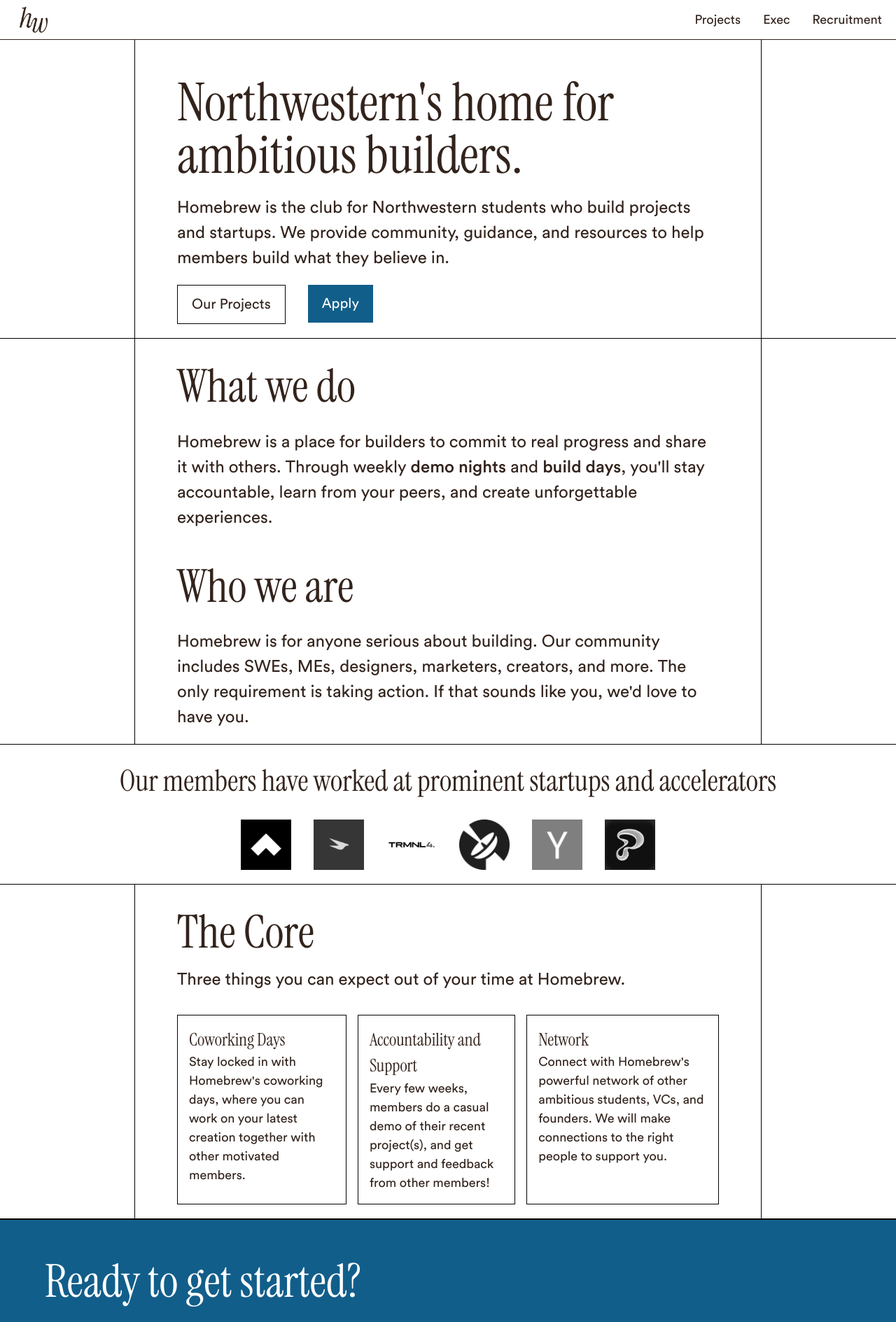
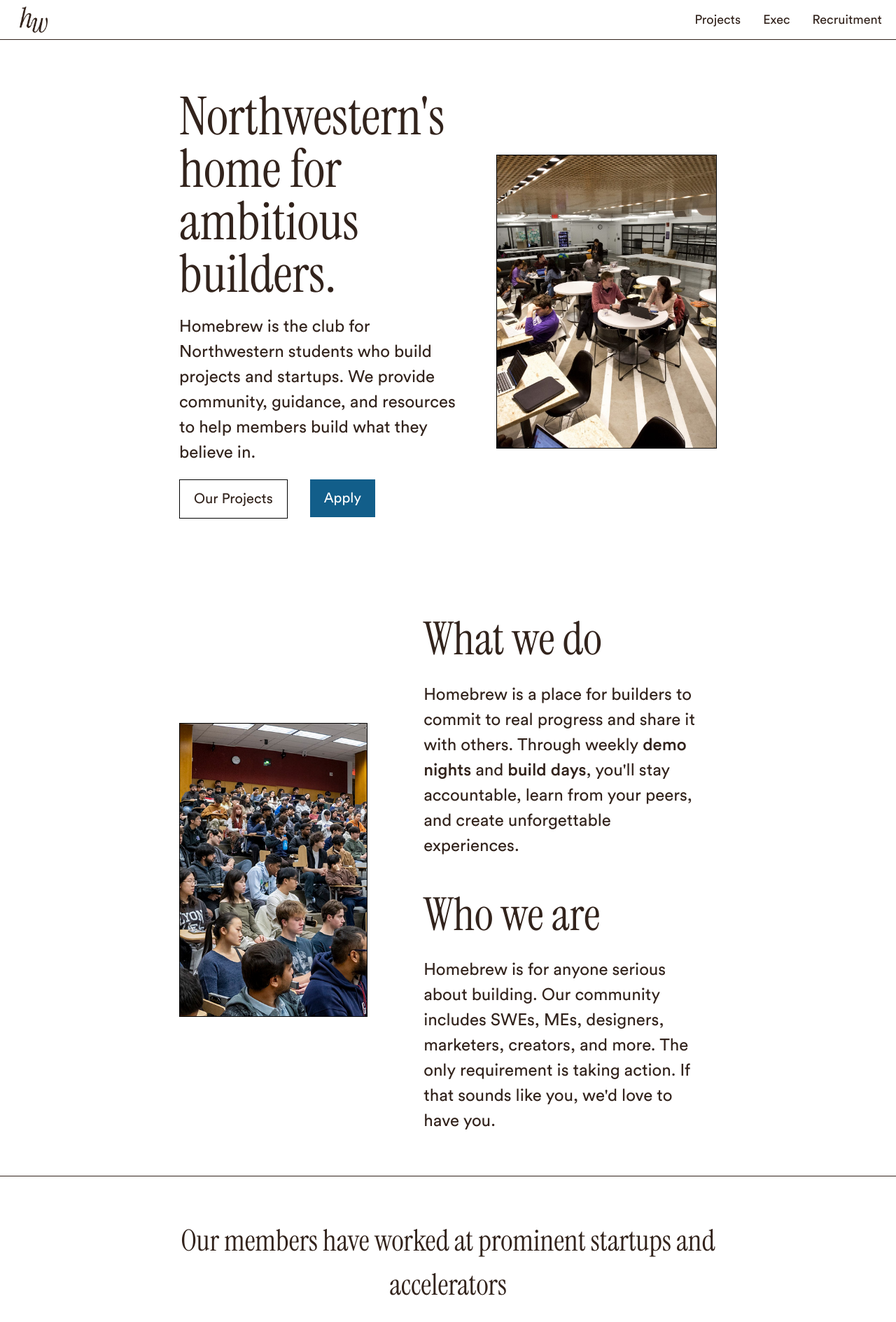
Before and after one commit to homebrew-ai-club/homebrew-website, a Next.js app: page / in a window 1280 px wide. Shown: the top 1889 px of the page at 70% size. Built offline with nearby package versions, Linux system fonts and the light colour scheme.

Commit message:
added stock images

```diff
--- a/src/app/page.tsx
+++ b/src/app/page.tsx
@@ -42,25 +42,13 @@
 export default function Home() {
   const router = useRouter();
 
-  const mainCols = 14;
-  const sideCols = (20 - mainCols) / 2;
-
-  const section1rows = 4;
-  const section2rows = 3;
-  const carouselRows = 2;
-  const section3rows = 4;
-
   return (
-    <div className="flex flex-col w-[100vw]">
-      <div className="min-h-[150vh] w-full flex flex-col md:grid md:[grid-template-columns:repeat(20,minmax(0,1fr))] px-0">
-        {/** Hidden left side */}
-        <div className={`hidden md:block md:row-span-4 md:col-span-3 border-b border-black`}></div>
-        {/** Central hero */}
-        <div className={`md:row-span-4 md:col-[span_14] md:border-l md:border-r border-b border-black md:px-15 p-5 flex flex-col items-center justify-center`}>
-          <div className="flex flex-col gap-5">
-            <h1 className="x0 text-wrap mt-8">
-              Northwestern's home for ambitious builders.
-            </h1>
+    <div className="flex flex-col gap-10 w-[100vw]">
+      {/** Hero: text left, image right */}
+      <section className="flex md:flex-row flex-col gap-5">
+        <div className="md:px-[20vw] p-5 py-10 md:py-16 flex flex-col md:flex-row items-center gap-8">
+          <div className="md:w-4/7 flex flex-col gap-5">
+            <h1 className="x0 text-wrap mt-2">Northwestern's home for ambitious builders.</h1>
             <p className="x1">
               Homebrew is the club for Northwestern students who build projects and startups. We provide community, guidance, and resources to help members build what they believe in.
             </p>
@@ -77,13 +65,36 @@
               </div>
             </div>
           </div>
+          <div className="md:w-3/7 w-full">
+            <div className="relative w-full h-[260px] md:h-[420px] border border-black">
+              <Image
+                src="/images/the_garage_sample_photo.jpg"
+                alt="Students collaborating at The Garage"
+                fill
+                sizes="(max-width: 768px) 100vw, 50vw"
+                className="object-cover"
+              />
             </div>
-        {/** Hidden right side */}
-        <div className={`hidden md:block md:row-span-4 md:col-span-3 border-b border-black`}></div>
+          </div>
+        </div>
+      </section>
 
-        {/** Hidden left side */}
-        <div className={`hidden md:block md:row-span-3 md:col-span-3 border-b border-black`}></div>
-        <div className={`md:row-span-3 md:col-[span_14] md:border-l md:border-r border-b border-black md:px-15 p-5 md:gap-3 flex flex-col items-center justify-center`}>
+      {/** Intro copy */}
+      <section className="flex flex-row gap-15 md:px-[20vw] items-center">
+        <div className="flex-1 w-3/7">
+          <div className="relative w-full h-[260px] md:h-[420px] border border-black">
+            <Image
+              src="/images/wildhacks_image.jpg"
+              alt="Students at Wildhacks"
+              fill
+              className="object-cover"
+              sizes="(max-width: 768px) 100vw, 50vw"
+              priority
+            />
+          </div>
+        </div>
+        <section className="w-4/7">
+          <div className="mx-auto  p-5 md:gap-3 flex flex-col">
             <h1 className="w-full">What we do</h1>
             <p className="x1 mb-4 md:mb-5">
               Homebrew is a place for builders to commit to real progress and share it with others.
@@ -95,14 +106,16 @@
               Homebrew is for anyone serious about building. Our community includes SWEs, MEs, designers, marketers, creators, and more. The only requirement is taking action. If that sounds like you, we'd love to have you.
             </p>
           </div>
-        {/** Hidden right side */}
-        <div className={`hidden md:block md:row-span-3 md:col-span-3 border-b border-black`}></div>
+        </section>
+      </section>
 
+      <hr />
       {/** Member Organizations Carousel */}
-        <div className={`flex flex-col md:col-span-full md:row-span-2 p-5 gap-6 justify-center items-center border-b border-black`}>
+      <section className="w-full">
+        <div className="mx-auto p-5 md:px-[20vw] flex flex-col gap-6 justify-center items-center">
           <h2 className="w-full text-center text-wrap">Our members have worked at prominent startups and accelerators</h2>
-          <div className="w-full">
-            <div className="flex gap-8 px-4 md:px-8 justify-center">
+          <div className="w-full overflow-x-auto">
+            <div className="flex gap-8 px-4 md:px-8 justify-start md:justify-center min-w-max">
               {memberLogos.map((logo, index) => (
                 <a
                   key={index}
@@ -123,15 +136,17 @@
             </div>
           </div>
         </div>
+      </section>
+      <hr />
 
-        <div className={`hidden md:block md:row-span-4 md:col-span-3 border-b border-black`}></div>
       {/** The Core */}
-        <div className={`md:row-span-4 md:col-[span_14] md:px-15 p-5 md:border-l md:border-r border-b border-black flex flex-col gap-8 items-center justify-center `}>
+      <section className="w-full">
+        <div className="mx-auto md:px-[20vw] p-5 flex flex-col gap-8 items-center justify-center">
           <div className="w-full">
             <h1>The Core</h1>
             <p className="x1 ">Three things you can expect out of your time at Homebrew.</p>
           </div>
-          <div className="flex flex-col md:flex-row gap-4">
+          <div className="grid grid-cols-1 md:grid-cols-3 gap-4 w-full">
             <div className="p-4 border border-black">
               <h3>Coworking Days</h3>
               <p>Stay locked in with Homebrew's coworking days, where you can work on your latest creation together with other motivated members.</p>
@@ -146,13 +161,11 @@
             </div>
           </div>
         </div>
-        <div className={`hidden md:block md:row-span-4 md:col-span-3 border-b border-black`}></div>
-
-
-      </div>
+      </section>
 
       {/** Final CTA */}
-      <div className="flex flex-col p-1 md:py-10 md:px-[5vw] p-5 gap-2 justify-center text-white bg-(--accent) border-t border-b border-black">
+      <section className="w-full">
+        <div className="flex flex-col p-1 md:py-10 md:px-[20vw] p-5 gap-2 justify-center text-white bg-(--accent) border-t border-b border-black">
           <h1>Ready to get started?</h1>
           <p>If you're ready to make something awesome, we'd love to have you. We <Link href="/apply">recruit</Link> in all quarters.</p>
           <p>Any questions? Email acy@u.northwestern.edu.</p>
@@ -163,6 +176,7 @@
             </button>
           </div>
         </div>
+      </section>
     </div>
   );
 }
```
Also changed, not shown: public/images/wildhacks_image.jpg (added). Lines whose indentation alone changed are shown as unchanged.
